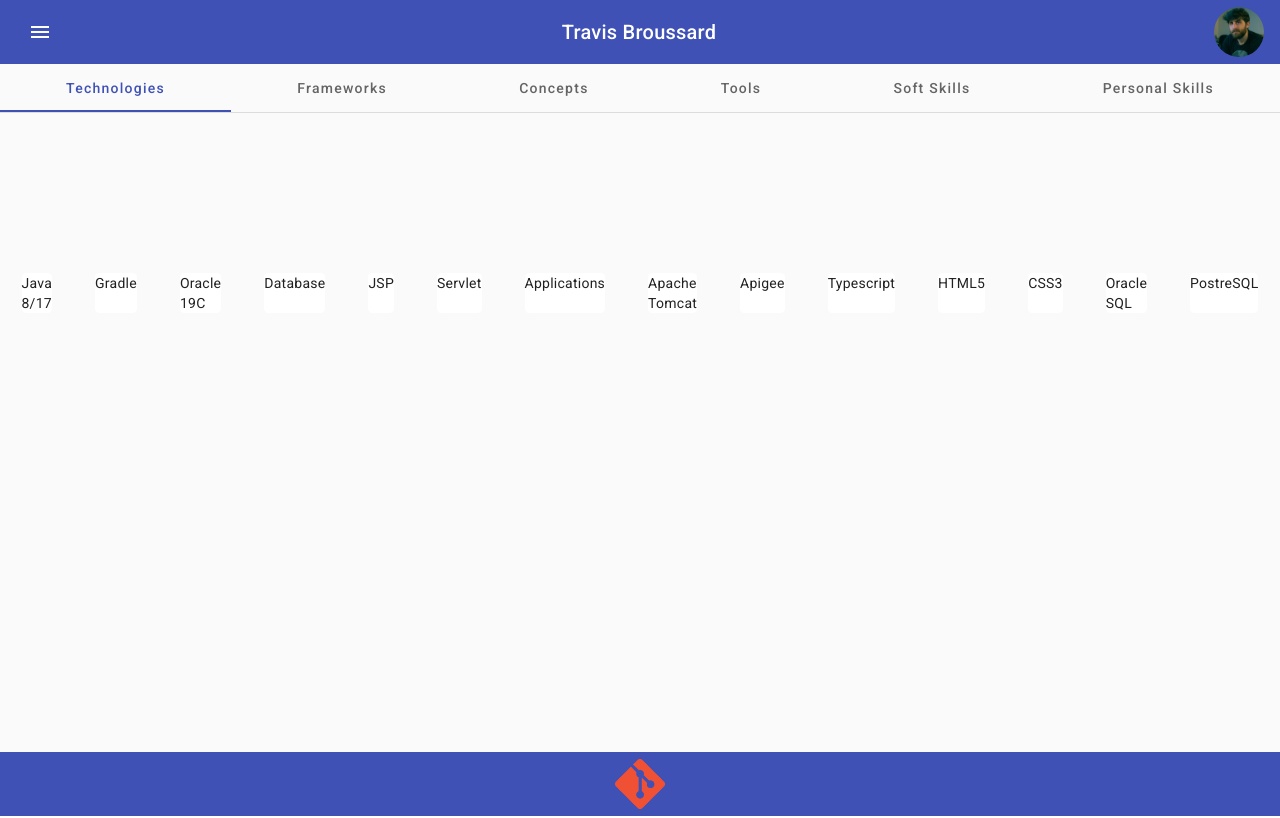
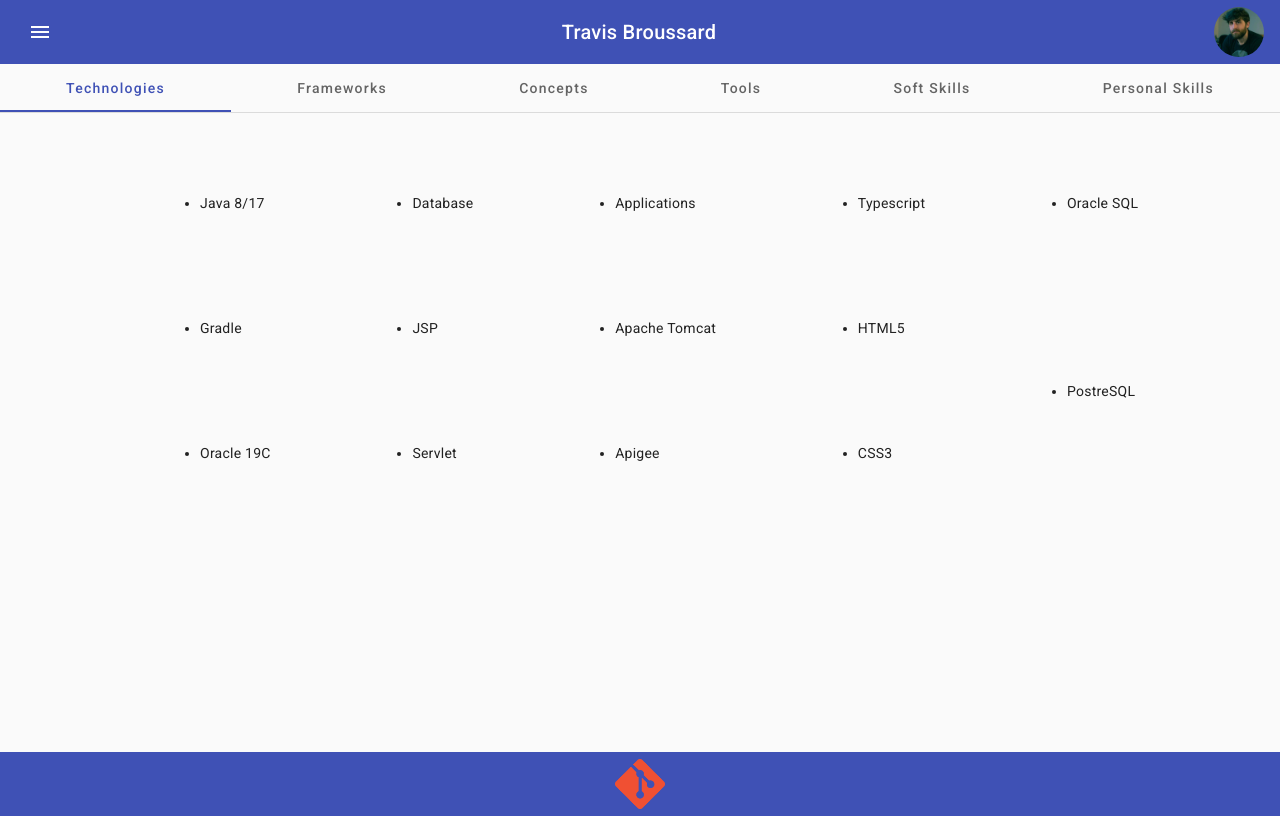
Before and after one commit to travisb1210/travis-resume, an Angular app: page /skills in a window 1280 px wide. Built offline with nearby package versions, Linux system fonts and the light colour scheme.

Commit message:
fixing skills view

```diff
--- a/src/app/skills/skill/skill.component.css
+++ b/src/app/skills/skill/skill.component.css
@@ -1,18 +1,17 @@
-ul{
-    position: relative;/* added */
-    padding-left:0;
-    margin-top: 10rem;
-    list-style: none;
-    display: flex;
-    justify-content: space-around;/* added */
-    flex-wrap: wrap;
-    width: 100%;
-    overflow: hidden;
+.skill ul {
+  flex-direction: column;
+  flex-wrap: wrap;
+  display: flex;
+  height: 100%;
 }
 
-li{
-  background-color: white;
-  border-radius: .3em;
-  width: 30%;
-  flex: 0 0 0;/* added */
+ul li {
+  flex: 1 0 33%;
+
 }
+
+.skill {
+  height: 100%;
+  margin-top: 5rem;
+  margin-left: 10rem;
+}
--- a/src/app/skills/skill/skill.component.ts
+++ b/src/app/skills/skill/skill.component.ts
@@ -5,11 +5,13 @@ import { Component, Input } from '@angular/core';
   standalone: true,
   imports: [],
   template: `
+  <div class="skill">
     <ul>
       @for (skill of skillList; track $index) {
         <li>{{skill}}</li>
       }
     </ul>
+  </div>
   `,
   styleUrl: './skill.component.css'
 })
```
Also changed, not shown: src/app/skills/skills.component.css (line endings or trailing spaces).
